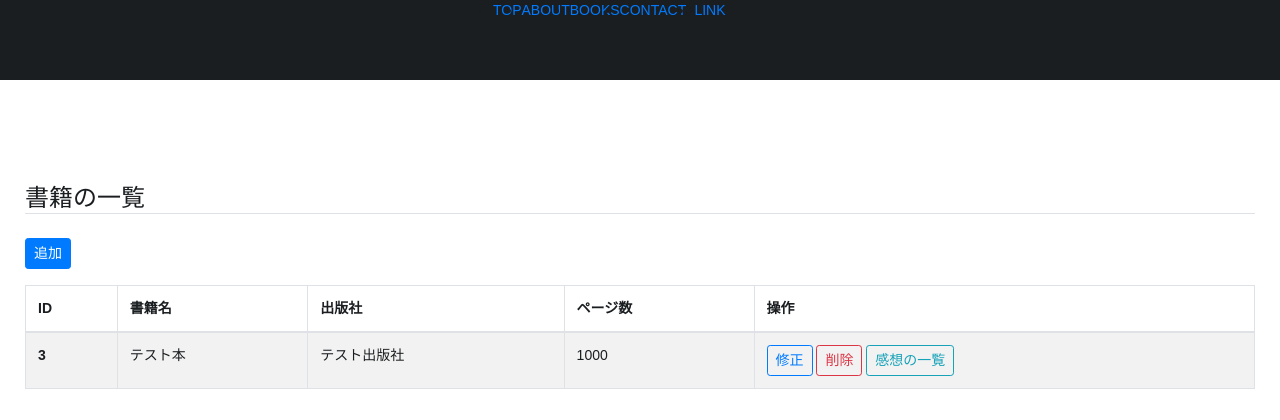
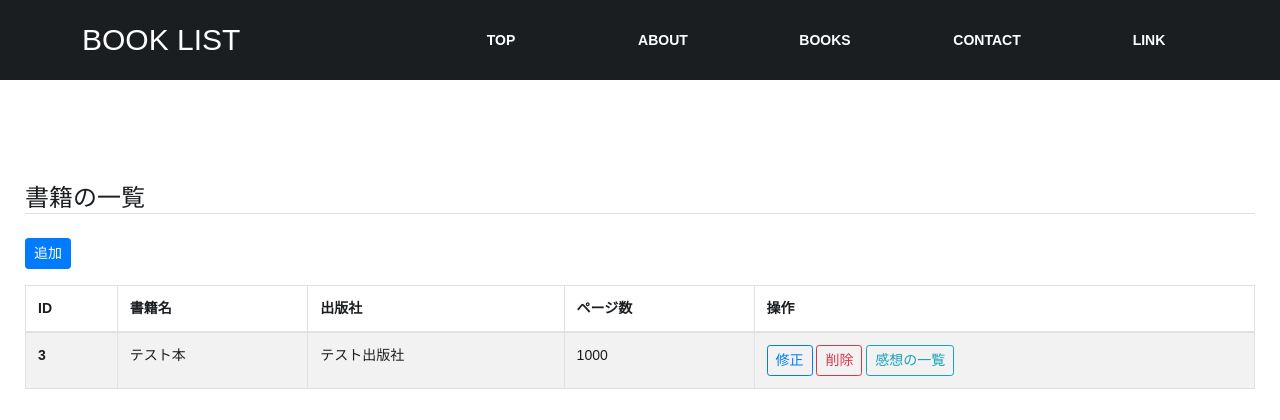
Before and after one commit to yusukeyama/inner-format, a Django app: page /sail/book/ in a window 1280 px wide. Shown: the top 420 px of the page. Run offline with Django 3.2, Linux system fonts and the light colour scheme; data comes from the database, SQL or seed files in the repository; some libraries are stand-ins or nearby versions.

Commit message:
update top menu

```diff
--- a/mysite/sail/static/sail/css/style.css
+++ b/mysite/sail/static/sail/css/style.css
@@ -16,9 +16,16 @@ h1 {
     font-size: 11px;
 }
 
-li {
-    float: left;
+a {
+    display: block;
+    padding: 30px 0;
+    text-align: center;
+    font-weight: bold;
+    text-decoration: none;
+    background-color: #1b1e21;
+    color: #fff;
 }
+
 
 .header-inner {
     position: relative;
@@ -40,25 +47,25 @@ li {
     min-width: 1260px;
 }
 
-.header-innner {
+.header-inner {
     display: block;
     width: 100%;
-    min-width: 1260px;
+    min-width: 1200px;
     padding: 0 20px;
-    background: #000000;
+    background: #1b1e21;
     z-index: 10;
 }
 
 .header-content {
     display: flex;
-    max-width: 1260px;
+    max-width: 1200px;
     height: 80px;
     margin: 0 auto;
 }
 
 .header-left {
     display: flex;
-    flex-basis: 380px;
+    flex-basis: 280px;
     align-items: center;
     margin: 0 5% 0 0;
     padding: 23px 0 25px;
@@ -66,7 +73,7 @@ li {
 
 .header-title {
     margin: 0 0 0 42px;
-    font-size: 11px;
+    font-size: 30px;
     font-weight: 400;
     color: #ffffff;
 }
@@ -86,6 +93,14 @@ li {
 .header-navi-list {
     display: flex;
     height: 100%;
+    overflow: hidden;
+    width: 850px;
+}
+
+.header-navi-item {
+    float: left;
+    width: 250px;
+    list-style-type: none;
 }
 
 .body-base {
--- a/mysite/sail/templates/sail/base.html
+++ b/mysite/sail/templates/sail/base.html
@@ -14,6 +14,7 @@
     <div class="header-inner">
       <div class="header-content">
         <div class="header-left">
+          <div class="header-title">BOOK LIST</div>
         </div>
         <div class="header-menu">
           <nav class="header-navi">
```
Also changed, not shown: other parts of mysite/sail/static/sail/css/style.css (+1 -1 lines).
